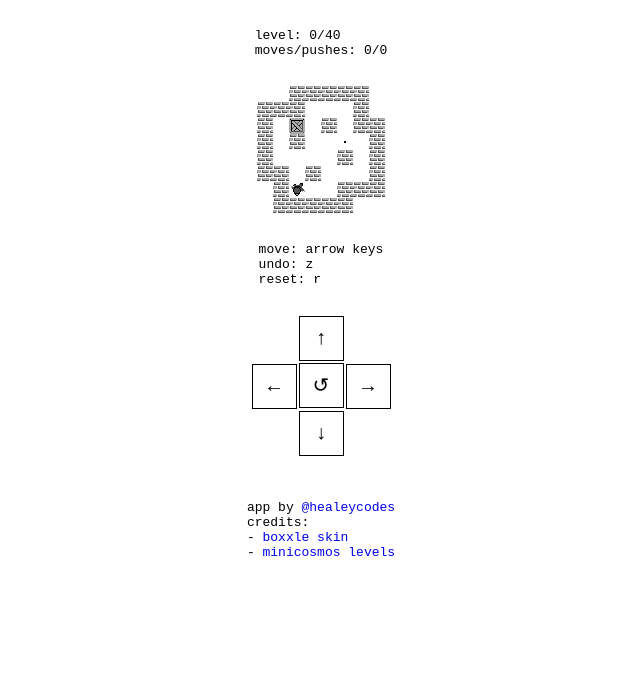
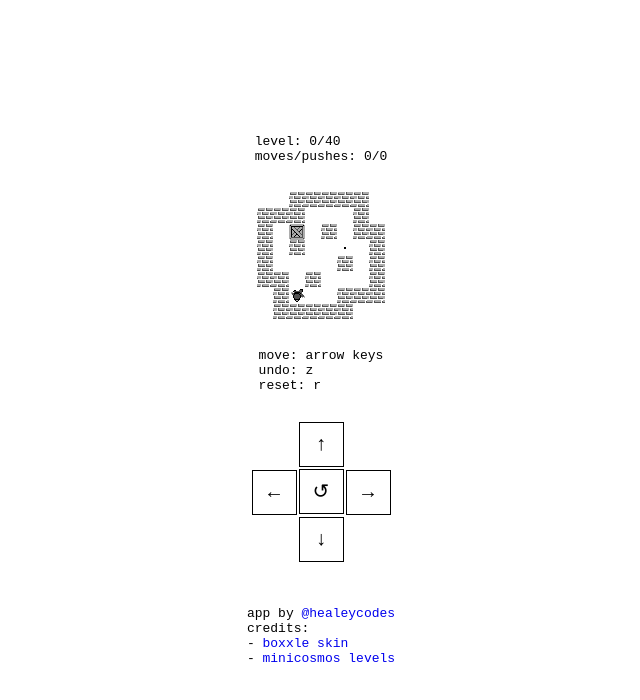
Before and after one commit to healeycodes/sokoban, a Next.js app: page / in a window 1280 px wide. Shown: the top 700 px of the page, without its empty margins (319-959 px from the left). Built offline with nearby package versions, Linux system fonts and the light colour scheme.

Commit message:
Bring back scrolling

```diff
--- a/pages/index.tsx
+++ b/pages/index.tsx
@@ -93,7 +93,6 @@ const Home: NextPage = () => {
 
       <main className={styles.main}>
         <pre>
-          <br />
           level: {level}/{microcosmos.length}<br />
           moves/pushes: {game.score().join('/')}<br />
           <br />
--- a/styles/Home.module.css
+++ b/styles/Home.module.css
@@ -3,6 +3,7 @@
 }
 
 .main {
+  min-height: 100vh;
   flex: 1;
   display: flex;
   flex-direction: column;
--- a/styles/globals.css
+++ b/styles/globals.css
@@ -3,8 +3,6 @@ body {
   padding: 0;
   margin: 0;
   font-family: monospace;
-  height: 100%;
-  overflow: hidden
 }
 
 a {
```
